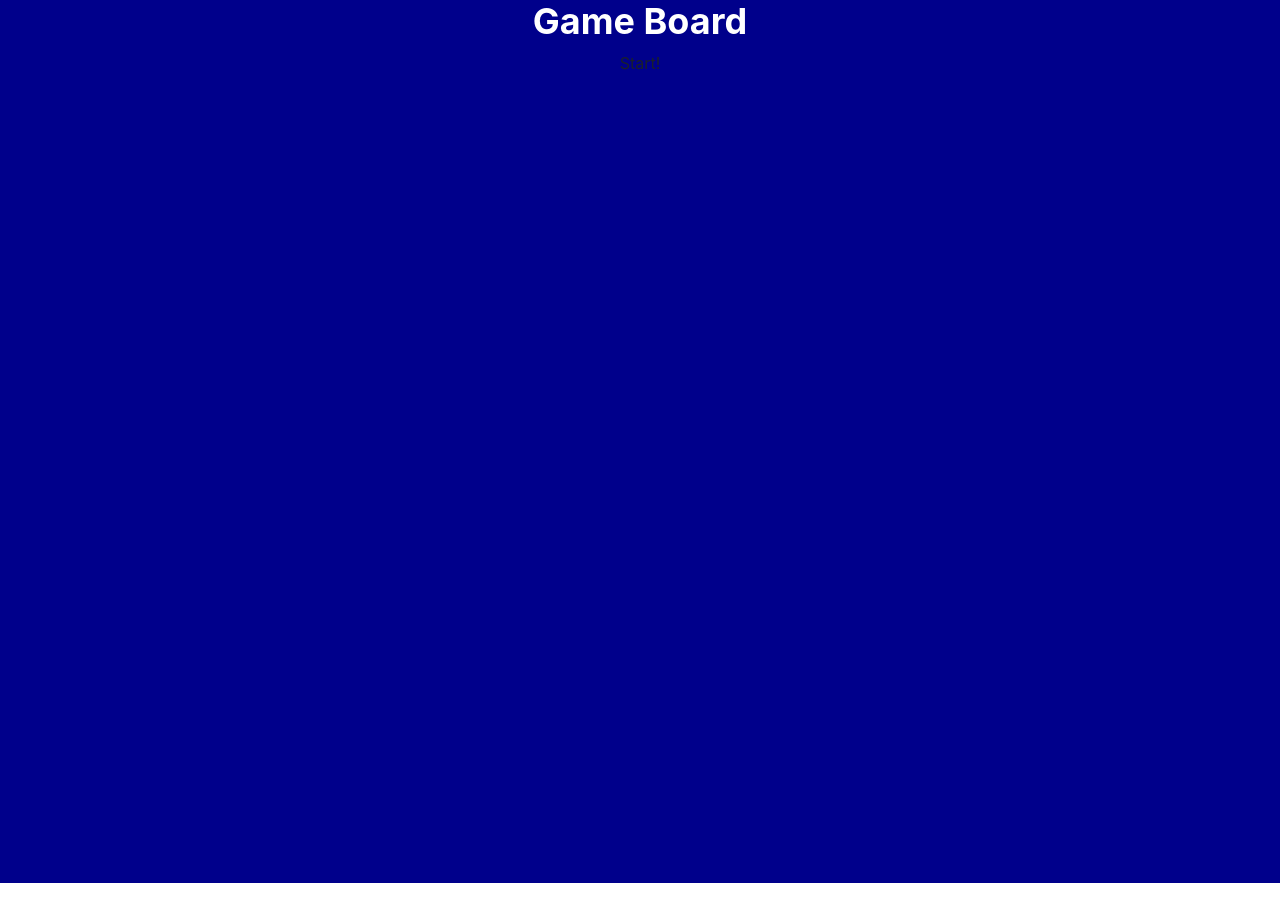
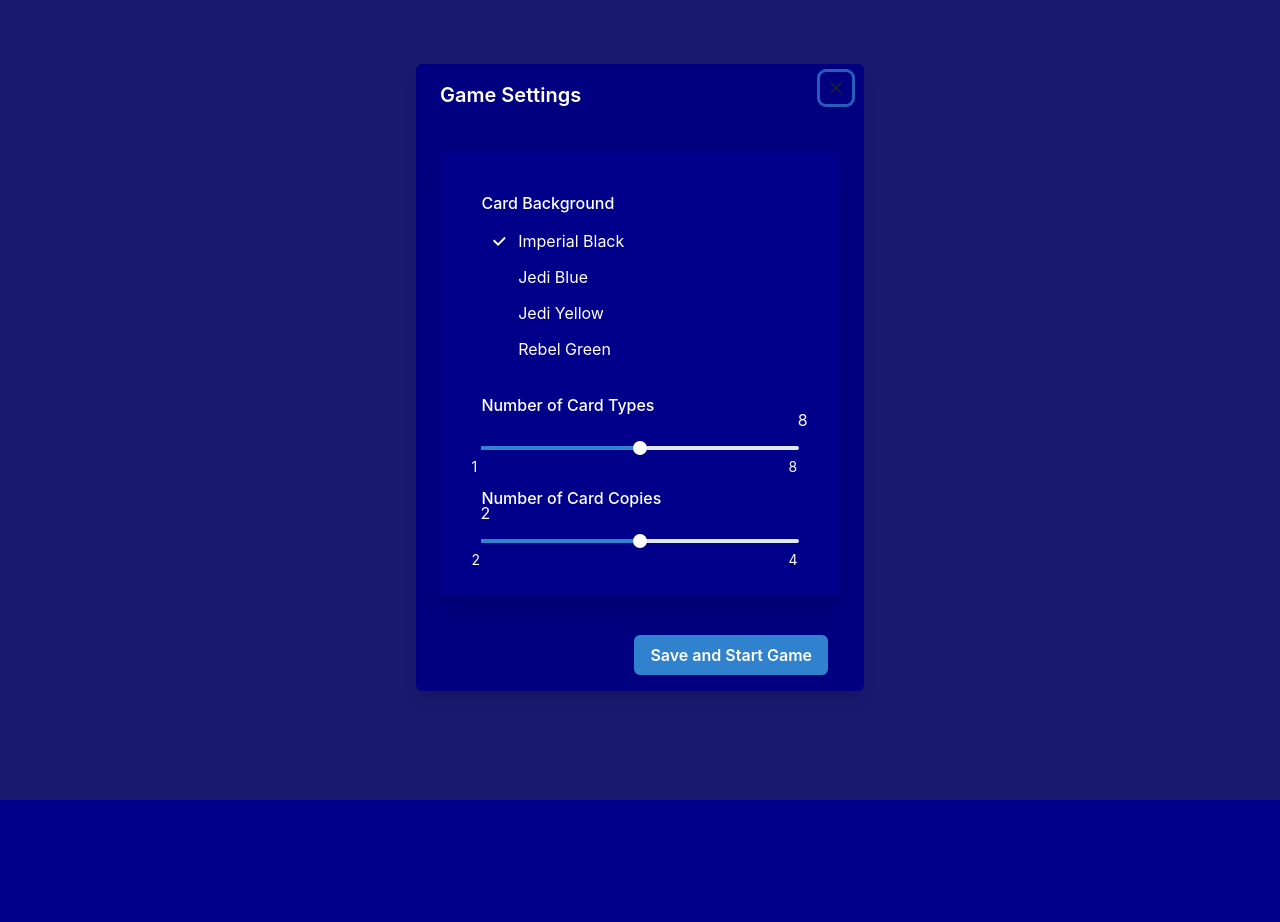
Before and after one commit to ProvidedPlay/Match12, a React (Create React App) app: page / in a window 1280 px wide. Shown: the top 922 px of the page. Before the commit the page ends 883 px from the top, so only its background shows below. Built offline with nearby package versions, Linux system fonts and the light colour scheme.

Commit message:
added settings menu, open by default at start of game, values for number of cards, number of card copies, default card background. Still no card flip animation implementation.

```diff
--- a/src/components/GameBoard/index.js
+++ b/src/components/GameBoard/index.js
@@ -1,8 +1,14 @@
-import { Grid, VStack, Heading } from "@chakra-ui/react"
+import { Grid, VStack, Heading, useDisclosure, Button, Box, RadioGroup, HStack, Radio } from "@chakra-ui/react"
+import { Modal, ModalOverlay, ModalContent, ModalHeader, ModalFooter, ModalBody, ModalCloseButton } from "@chakra-ui/react"
+import { Menu, MenuButton, MenuList, MenuItem, MenuItemOption, MenuGroup, MenuOptionGroup, MenuDivider } from "@chakra-ui/react"
+import { Slider, SliderTrack, SliderFilledTrack, SliderThumb, SliderMark } from "@chakra-ui/react"
+import { FormControl, FormLabel } from "@chakra-ui/react";
 import { useState } from "react";
+import "./style.js"
 import CharacterCard from "../CharacterCard"
 import characters from "../../characters.json"
 import cardBacks from "../../cardBacks.json"
+import { labelStyles } from "./style.js";
 
 
 const importedCardArray = characters;
@@ -25,15 +31,18 @@ const GameBoard = () =>{
     const [playableCards, setPlayableCards] = useState(importedCardArray);
     const [cardIndexArray, setCardIndexArray] = useState([]);
     const [currentCardBack, setCurrentCardBack] = useState(importedCardBackArray[3])
+    const [numOfCardTypes, setNumOfCardTypes] = useState(8)
+    const [numOfCardCopies, setNumOfCardCopies] = useState(2)
+    const { isOpen, onOpen, onClose, onToggle } = useDisclosure({defaultIsOpen: true});
 
-    function handleClick() {
+    function handleResetGameClick() {
         setUpCardIndexArray()
     }
 
     const setUpCardIndexArray = () =>{
 
-        const newIndexArray = (instantiateIndexArray(8));
-        const modifiedIndexArray = shuffleCardIndexArray(duplicateCardArray(newIndexArray, 2))
+        const newIndexArray = (instantiateIndexArray(numOfCardTypes));
+        const modifiedIndexArray = shuffleCardIndexArray(duplicateCardArray(newIndexArray, numOfCardCopies))
 
         setCardIndexArray(modifiedIndexArray);
     }
@@ -57,12 +66,98 @@ const GameBoard = () =>{
         )
     }
 
+    function setCardBack(cardBackNumber) {
+        setCurrentCardBack(importedCardBackArray[cardBackNumber])
+        console.log(cardBackNumber)
+    }
+
+    function closeSettingsMenu(){
+        onClose()
+        setUpCardIndexArray()
+    }
+
     return(
         <VStack background="darkblue"  >
             <Heading as="h1" color="white" height="8%">
-                Game Board
+                Star Wars Card Matcher
             </Heading>
-            <button onClick = {handleClick}>Start!</button>
+            <Button onClick = {handleResetGameClick} colorScheme="blue">Reset Game</Button>
+            <Button onClick = {onOpen} colorScheme="blue"> Game Settings </Button>
+            <Modal isOpen={isOpen} onClose={onClose} >
+                <ModalOverlay background="midnightblue"/>
+                <ModalContent background="navy">
+                    <ModalHeader color="white">Game Settings</ModalHeader>
+                    <ModalCloseButton/>
+                    <ModalBody p="5%">
+                        <Box
+                            background = "darkblue"
+                            color="white"
+                            rounded = "md"
+                            shadow = "xl"
+                            border="solid navy"
+                            p= "40px"
+                        >
+                            <FormControl as="fieldset">
+                                <FormLabel as="legend">Card Background</FormLabel>
+                                <Menu>
+                                    <MenuOptionGroup defaultValue='0' type="radio" onChange={setCardBack}>
+                                        <MenuItemOption value="0">Imperial Black</MenuItemOption>
+                                        <MenuItemOption value="1">Jedi Blue</MenuItemOption>
+                                        <MenuItemOption value="2">Jedi Yellow</MenuItemOption>
+                                        <MenuItemOption value="3">Rebel Green</MenuItemOption>
+                                    </MenuOptionGroup>
+                                </Menu>
+                                <FormLabel as="legend" mt="8%"> Number of Card Types </FormLabel>
+                                <Slider aria-label="slider-ex-6" min={1} max={8} onChange={(numOfCardTypes) => setNumOfCardTypes(numOfCardTypes)} mt="5%">
+                                    <SliderMark value={1} {...labelStyles}>1</SliderMark>
+                                    <SliderMark value={8} {...labelStyles}>8</SliderMark>
+                                    <SliderMark
+                                        value={numOfCardTypes}
+                                        textAlign='center'
+                                        color='white'
+                                        mt="-10"
+                                        ml="-5"
+                                        w="12"
+                                    >
+                                        {numOfCardTypes}
+                                    </SliderMark>
+                                    <SliderTrack>
+                                        <SliderFilledTrack />
+                                    </SliderTrack>
+                                    <SliderThumb/>
+                                </Slider>
+                                <FormLabel as="legend" mt="8%"> Number of Card Copies </FormLabel>
+                                <Slider aria-label="slider-ex-6" min={2} max={4} onChange={(numOfCardCopies) => setNumOfCardCopies(numOfCardCopies)} mt="5%" >
+                                    <SliderMark value={2} {...labelStyles}>2</SliderMark>
+                                    <SliderMark value={4} {...labelStyles}>4</SliderMark>
+                                    <SliderMark
+                                        value={numOfCardCopies}
+                                        textAlign='center'
+                                        color='white'
+                                        mt="-10"
+                                        ml="-5"
+                                        w="12"
+                                    >
+                                        {numOfCardCopies}
+                                    </SliderMark>
+                                    <SliderTrack>
+                                        <SliderFilledTrack />
+                                    </SliderTrack>
+                                    <SliderThumb/>
+                                </Slider>
+
+                            </FormControl>
+                        </Box>
+                    </ModalBody>
+                    <ModalFooter>
+                        <Button colorScheme="blue" mr={3} onClick={closeSettingsMenu}>
+                            Save and Start Game
+                        </Button>
+                    </ModalFooter>
+                </ModalContent>
+
+
+            </Modal>
             <Grid templateColumns="repeat(4,1fr)" gap={3} minHeight="100vh">
                 {addPlayableCardsToGameBoard()}
             </Grid>
--- /dev/null
+++ b/src/components/GameBoard/style.js
@@ -0,0 +1,7 @@
+const labelStyles = {
+    mt: '2',
+    ml: '-2.5',
+    fontSize: 'sm'
+}
+
+export {labelStyles}
```
